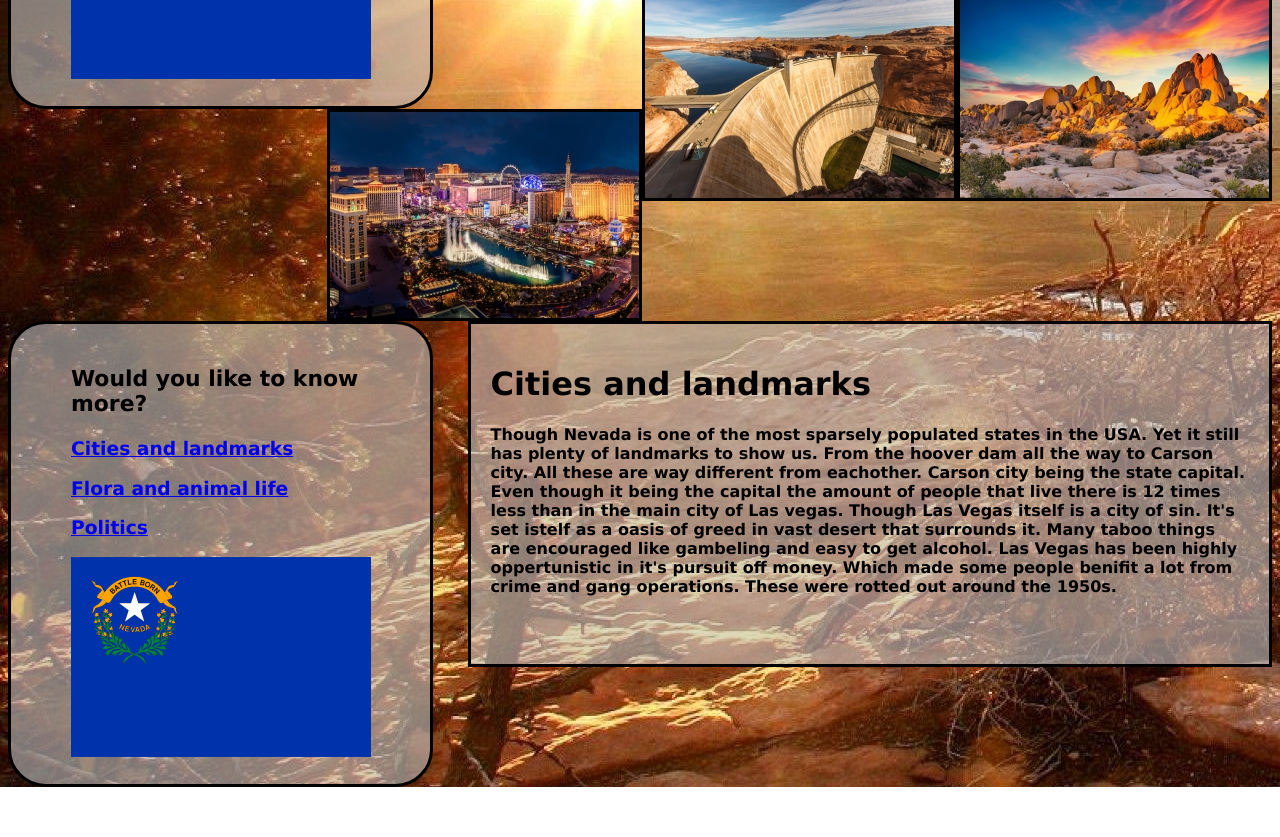
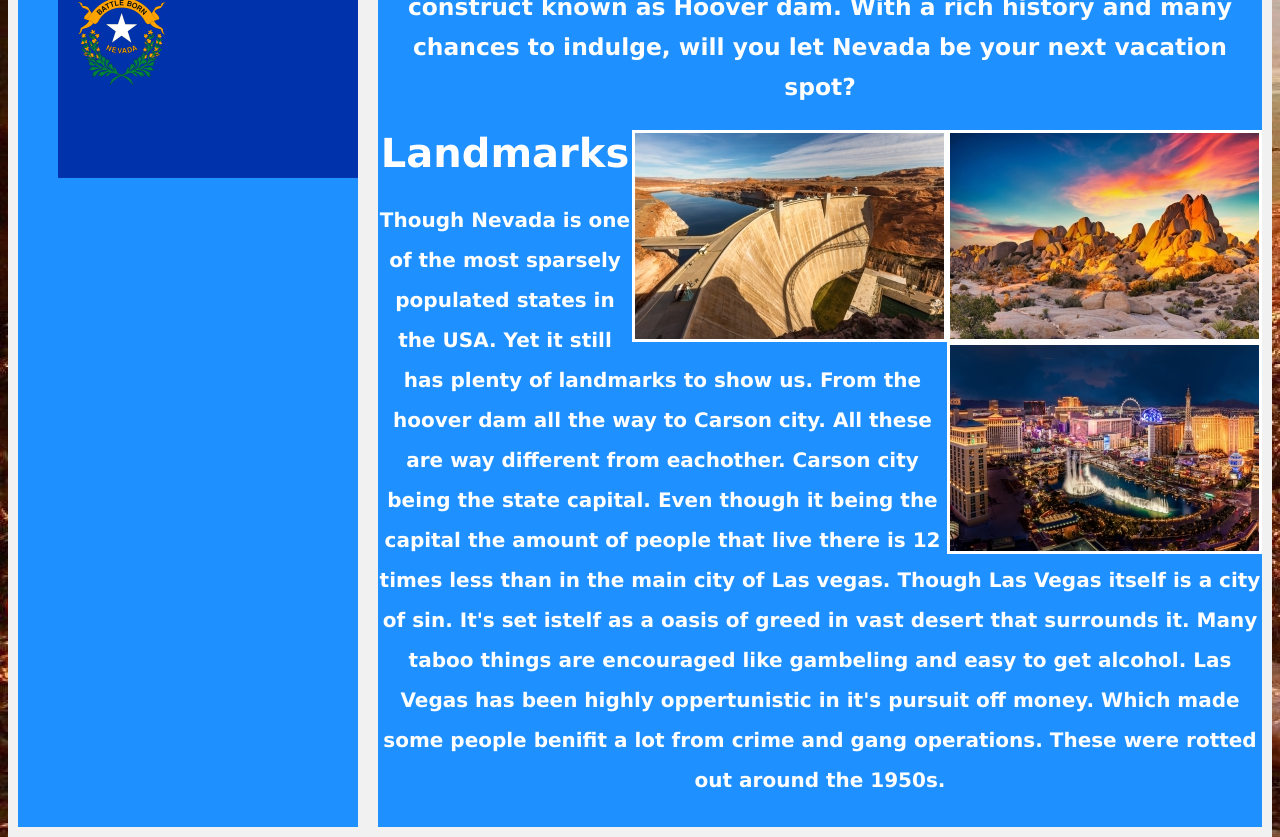
Before and after one commit to Thor-225/Nevada-Tours, a plain HTML site: page index.html in a window 1280 px wide. Shown: the part 580-1417 px from the top of the page. Before the commit the page ends 1367 px from the top, so only its background shows below. Drawn offline with Linux system fonts and the light colour scheme.

Commit message:
Syncing 55,5

```diff
--- a/Style.css
+++ b/Style.css
@@ -13,7 +13,22 @@ header {
   color: rgb(255, 180, 29);
   border-style: solid;
 }
+.flex-container {
+  display: flex;
+  align-items: stretch;
+  background-color: #f1f1f1;
+  float: right;
+}
 
+.flex-container > div {
+  background-color: DodgerBlue;
+  color: white;
+  margin: 10px;
+  text-align: center;
+  line-height: 40px;
+  font-size: 20px;
+
+}
 nav {
   float: left;
   width: 30%;
@@ -27,7 +42,6 @@ nav {
 main  {
   float: right;
   width: 60%;
-  height: 300px;
   padding: 20px;
   background-color: hsla(0, 0%, 78%, 0.584);
   border-radius: 0,5cm;
--- a/index.html
+++ b/index.html
@@ -6,7 +6,8 @@
 <body>
 <link rel="stylesheet" href="Style.css">
 <header>Beauty of Nevada</header>
- <nav>
+<div class="flex-container">
+  <div style="flex-grow: 1">
     <h3>
      <ul>
         <h3>Would you like to know more?</h3>
@@ -16,8 +17,10 @@
       <img src="Flag_of_Nevada.svg.png" alt="Flag of Nevada" style="all: unset;">
      </ul>
     </h3>
-  </nav>
-<main>
+</h4>
+</div>
+  <div style="flex-grow: 10">
+
 <h1>Nevada</h1>
 <h3>Nevada is a inhospitble place, yet there still is sprawling with life. From animals too cities off sin.
 Nevada truely has everything tabo and tempting inside its borders. Las Vegas being the pinicale
@@ -26,12 +29,12 @@ Though the real fun is in the south with amazing views like the night lights of
 construct known as Hoover dam. With a rich history and many chances to indulge, will you let
 Nevada be your next vacation spot?
 </h3>
-</main>
-<img src="Southern Nights.jpg" alt="Nevada Night">
+
+ <img src="Southern Nights.jpg" alt="Nevada Night">
 <img src="Hoover Dam.jpg" alt="Hoover dam">
 <img src="The Strip.jpg" alt="Nevada Strip">
-<main>
-<h1 id="C1">Cities and landmarks</h1>
+
+ <h1 id="C1">Landmarks</h1>
 <h4>Though Nevada is one of the most sparsely populated states in the USA. Yet it still has
 plenty of landmarks to show us. From the hoover dam all the way to Carson city. All these
 are way different from eachother. Carson city being the state capital. Even though it being
@@ -40,18 +43,8 @@ Las vegas. Though Las Vegas itself is a city of sin. It's set istelf as a oasis
 vast desert that surrounds it. Many taboo things are encouraged like gambeling and easy to get
 alcohol. Las Vegas has been highly oppertunistic in it's pursuit off money. Which made some people
 benifit a lot from crime and gang operations. These were rotted out around the 1950s.
-</h4>
-</main>
- <nav>
-    <h3>
-     <ul>
-        <h3>Would you like to know more?</h3>
-      <p><a href="#C1">Cities and landmarks</a></p>
-      <p><a href="#C2">Flora and animal life</a></p>
-      <p><a href="#C3">Politics</a></p>
-      <img src="Flag_of_Nevada.svg.png" alt="Flag of Nevada" style="all: unset;">
-     </ul>
-    </h3>
-  </nav>
+</h4></div>
+</div>
+
 </body>
 </html>
```
